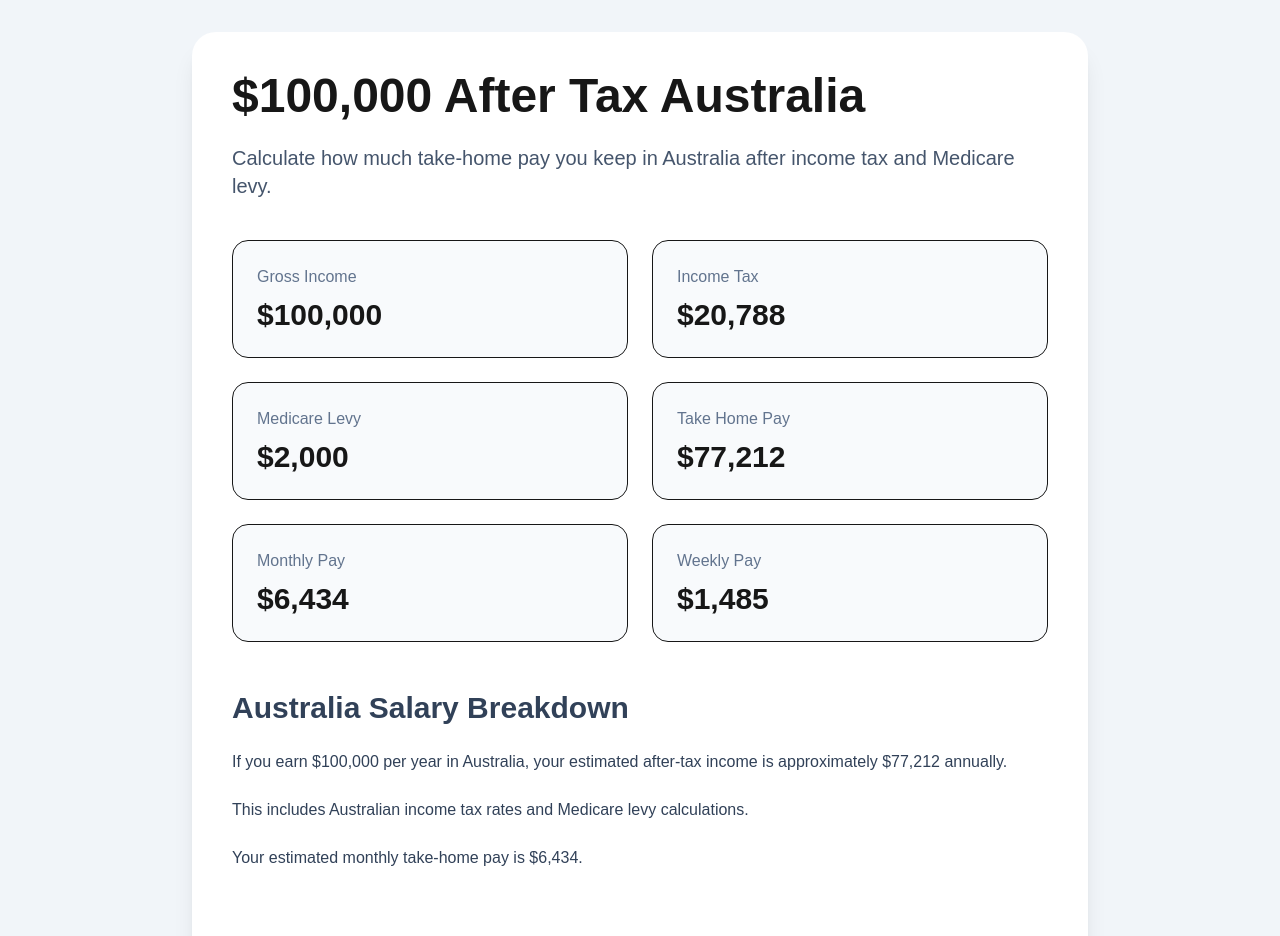
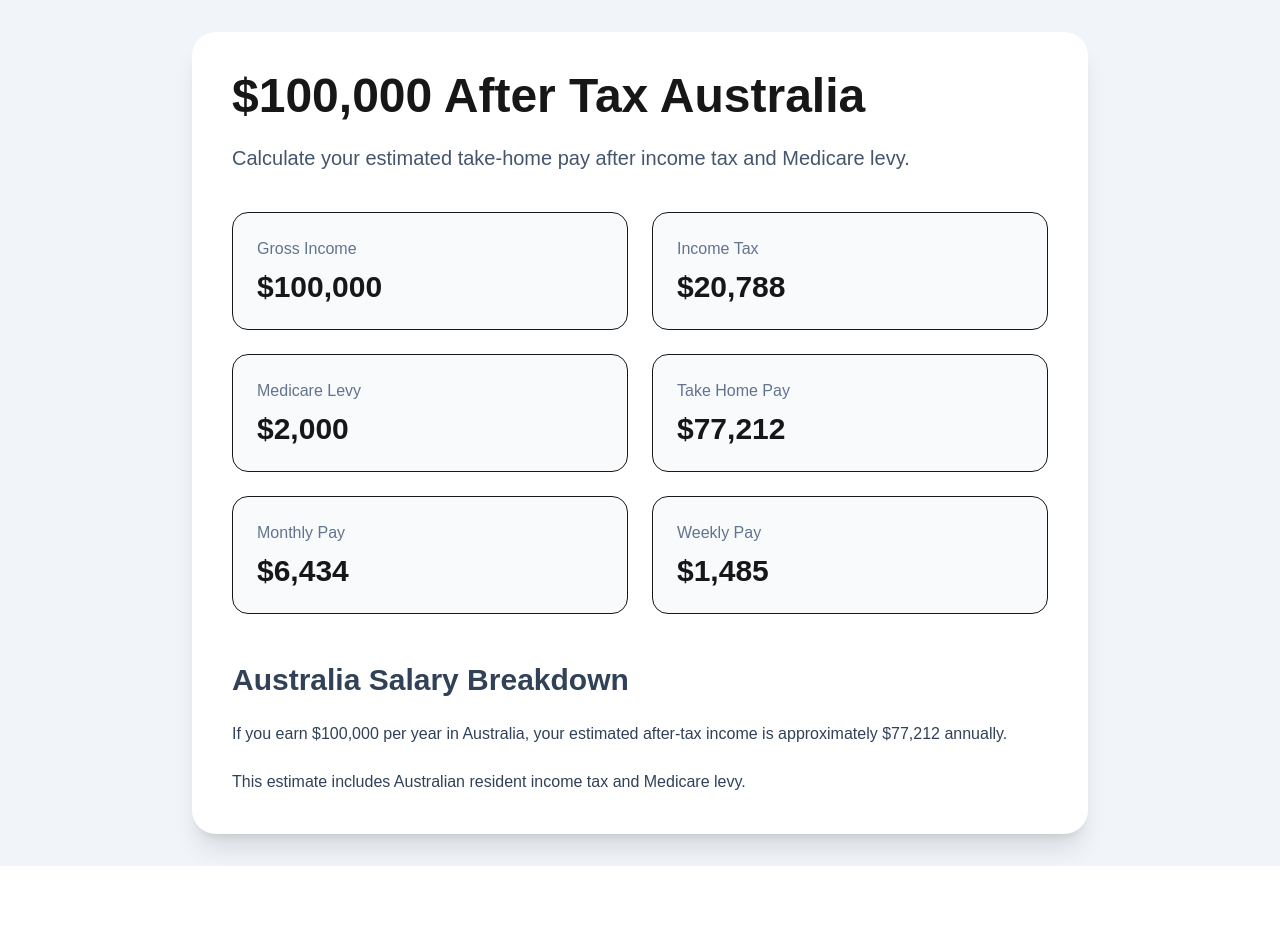
Before and after one commit to 1046527314-stack/aussie-tax-calculator, a Next.js app: page /100000-after-tax-australia in a window 1280 px wide. Shown: the top 936 px of the page. After the commit the page ends 866 px from the top, so only its background shows below. Built offline with nearby package versions, Linux system fonts and the light colour scheme.

Commit message:
fix slug page async params

```diff
--- a/app/[slug]/page.tsx
+++ b/app/[slug]/page.tsx
@@ -1,18 +1,17 @@
 type Props = {
-  params: {
+  params: Promise<{
     slug: string
-  }
+  }>
 }
 
-export default function SalaryPage({ params }: Props) {
-  const salary = extractSalary(params.slug)
+export default async function SalaryPage({ params }: Props) {
+  const { slug } = await params
+  const salary = extractSalary(slug)
 
   if (!salary) {
     return (
       <main className="min-h-screen flex items-center justify-center">
-        <h1 className="text-5xl font-bold">
-          Invalid Salary Page
-        </h1>
+        <h1 className="text-5xl font-bold">Invalid Salary Page</h1>
       </main>
     )
   }
@@ -26,84 +25,31 @@ export default function SalaryPage({ params }: Props) {
   return (
     <main className="min-h-screen bg-slate-100 p-8">
       <div className="max-w-4xl mx-auto bg-white rounded-3xl shadow-xl p-10">
-
         <h1 className="text-5xl font-black mb-6">
           ${salary.toLocaleString()} After Tax Australia
         </h1>
 
         <p className="text-xl text-slate-600 mb-10">
-          Calculate how much take-home pay you keep in Australia
-          after income tax and Medicare levy.
+          Calculate your estimated take-home pay after income tax and Medicare levy.
         </p>
 
         <div className="grid md:grid-cols-2 gap-6">
-
-          <Card
-            title="Gross Income"
-            value={`$${salary.toLocaleString()}`}
-          />
-
-          <Card
-            title="Income Tax"
-            value={`$${Math.round(tax).toLocaleString()}`}
-          />
-
-          <Card
-            title="Medicare Levy"
-            value={`$${Math.round(medicare).toLocaleString()}`}
-          />
-
-          <Card
-            title="Take Home Pay"
-            value={`$${Math.round(takeHome).toLocaleString()}`}
-          />
-
-          <Card
-            title="Monthly Pay"
-            value={`$${Math.round(monthly).toLocaleString()}`}
-          />
-
-          <Card
-            title="Weekly Pay"
-            value={`$${Math.round(weekly).toLocaleString()}`}
-          />
-
+          <Card title="Gross Income" value={`$${salary.toLocaleString()}`} />
+          <Card title="Income Tax" value={`$${Math.round(tax).toLocaleString()}`} />
+          <Card title="Medicare Levy" value={`$${Math.round(medicare).toLocaleString()}`} />
+          <Card title="Take Home Pay" value={`$${Math.round(takeHome).toLocaleString()}`} />
+          <Card title="Monthly Pay" value={`$${Math.round(monthly).toLocaleString()}`} />
+          <Card title="Weekly Pay" value={`$${Math.round(weekly).toLocaleString()}`} />
         </div>
 
         <section className="mt-12 space-y-6 text-slate-700">
-
-          <h2 className="text-3xl font-bold">
-            Australia Salary Breakdown
-          </h2>
-
+          <h2 className="text-3xl font-bold">Australia Salary Breakdown</h2>
           <p>
             If you earn ${salary.toLocaleString()} per year in Australia,
-            your estimated after-tax income is approximately
-            ${Math.round(takeHome).toLocaleString()} annually.
+            your estimated after-tax income is approximately ${Math.round(takeHome).toLocaleString()} annually.
           </p>
-
-          <p>
-            This includes Australian income tax rates and
-            Medicare levy calculations.
-          </p>
-
-          <p>
-            Your estimated monthly take-home pay is
-            ${Math.round(monthly).toLocaleString()}.
-          </p>
-
+          <p>This estimate includes Australian resident income tax and Medicare levy.</p>
         </section>
-
-        <footer className="mt-16 text-center text-sm text-slate-500 space-x-4">
-
-          <a href="/about">About</a>
-
-          <a href="/contact">Contact</a>
-
-          <a href="/privacy-policy">Privacy Policy</a>
-
-        </footer>
-
       </div>
     </main>
   )
@@ -111,46 +57,23 @@ export default function SalaryPage({ params }: Props) {
 
 function extractSalary(slug: string) {
   const match = slug.match(/^(\d+)-after-tax-australia$/)
-
   if (!match) return null
-
   return Number(match[1])
 }
 
 function calculateTax(income: number) {
   if (income <= 18200) return 0
-
-  if (income <= 45000) {
-    return (income - 18200) * 0.16
-  }
-
-  if (income <= 135000) {
-    return 4288 + (income - 45000) * 0.3
-  }
-
-  if (income <= 190000) {
-    return 31288 + (income - 135000) * 0.37
-  }
-
+  if (income <= 45000) return (income - 18200) * 0.16
+  if (income <= 135000) return 4288 + (income - 45000) * 0.3
+  if (income <= 190000) return 31288 + (income - 135000) * 0.37
   return 51638 + (income - 190000) * 0.45
 }
 
-function Card({
-  title,
-  value,
-}: {
-  title: string
-  value: string
-}) {
+function Card({ title, value }: { title: string; value: string }) {
   return (
     <div className="rounded-2xl border p-6 bg-slate-50">
-      <p className="text-slate-500">
-        {title}
-      </p>
-
-      <h3 className="text-3xl font-bold mt-2">
-        {value}
-      </h3>
+      <p className="text-slate-500">{title}</p>
+      <h3 className="text-3xl font-bold mt-2">{value}</h3>
     </div>
   )
 }
```
